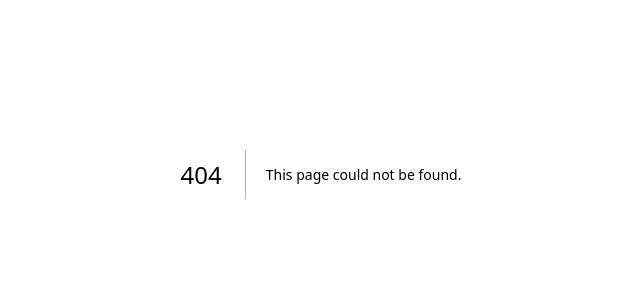
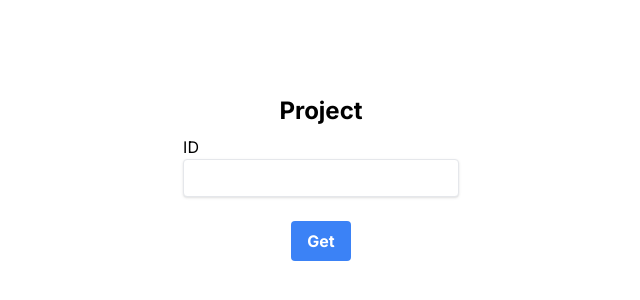
Before and after one commit to jose-alejandrodiaz-by/ScrumBuilderFront, a Next.js app in the folder scrum_builder_front/: page /projects in a window 1280 px wide. Before the commit this address had no page. Shown: the part 226-526 px from the top of the page, without its empty margins (319-959 px from the left). Built offline with nearby package versions, Linux system fonts and the light colour scheme.

Commit message:
GetProject Fetch data tested, Projects page created

```diff
--- a/scrum_builder_front/src/Services/ProjectsServices.js
+++ b/scrum_builder_front/src/Services/ProjectsServices.js
@@ -4,9 +4,10 @@ import Cookies from 'js-cookie';
 const getProject = async id =>{
     const token = Cookies.get('jwt_token');
     const config = {
+
       headers: { Authorization: `Bearer ${token}` },
     };
-    const response = await axios.get(`'https://localhost:7041/api/Projects/${id}'`, config);
+    const response = await axios.get(`https://localhost:7041/api/Projects/${id}`, config);
     return response.data;
 };
 
--- /dev/null
+++ b/scrum_builder_front/src/app/projects/page.js
@@ -0,0 +1,17 @@
+'use client'
+import GetProject from '../../components/GetProject';
+import { AuthProvider } from '../../context/AuthContext';
+
+const Page = () => {
+  return (
+
+    <div className="flex flex-col items-center justify-center h-screen">
+      <div className="text-2xl font-bold text-center py-2">Project</div>
+
+      <GetProject />
+    </div>
+
+  );
+};
+
+export default Page;
--- a/scrum_builder_front/src/components/GetProject.js
+++ b/scrum_builder_front/src/components/GetProject.js
@@ -1,26 +1,38 @@
 import { useState } from 'react';
-import axios from 'axios';
 import { useRouter } from 'next/navigation';
+import ProjectsServices from '../Services/ProjectsServices'; // import the service
 
 const GetProject = () => {
+    const [id, setId] = useState('');
+    const router = useRouter();
 
-    const [id, setId] = useState('');
     const getData = async (e) => {
         e.preventDefault();
+        try {
+            const data = await ProjectsServices.getProject(id); // use the service to get the data
+            console.log(data); // log the data or do something with it
+        } catch (error) {
+            console.error(error); // handle the error
         }
+    }
+
     return (
         <form className="flex flex-col items-center justify-center" onSubmit={getData}>
             <label>
                 ID
                 <input
                     className="shadow appearance-none border rounded w-full py-2 px-3 text-gray-700 leading-tight focus:outline-none focus:shadow-outline"
-            type="text" value={id} onChange={(e) => setUsername(e.target.value)} />
+                    type="text"
+                    value={id}
+                    onChange={(e) => setId(e.target.value)} // change setUsername to setId
+                />
             </label>
             <br />
-          <button className="bg-blue-500 hover:bg-blue-700 text-white font-bold py-2 px-4 rounded" type="submit" disabled='hello'>
+            <button className="bg-blue-500 hover:bg-blue-700 text-white font-bold py-2 px-4 rounded" type="submit">
                 Get
             </button>
         </form>
     );
 };
+
 export default GetProject;
```
Lines whose indentation alone changed are shown as unchanged.
